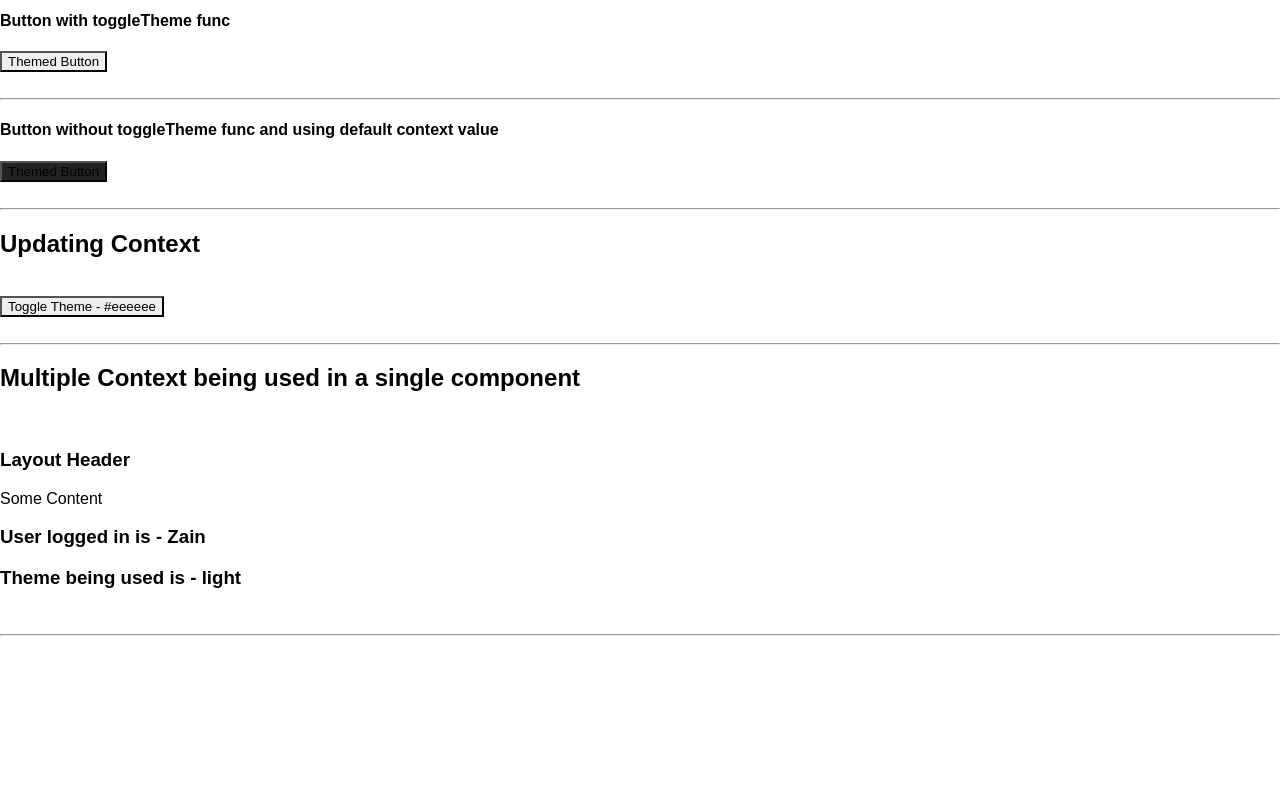
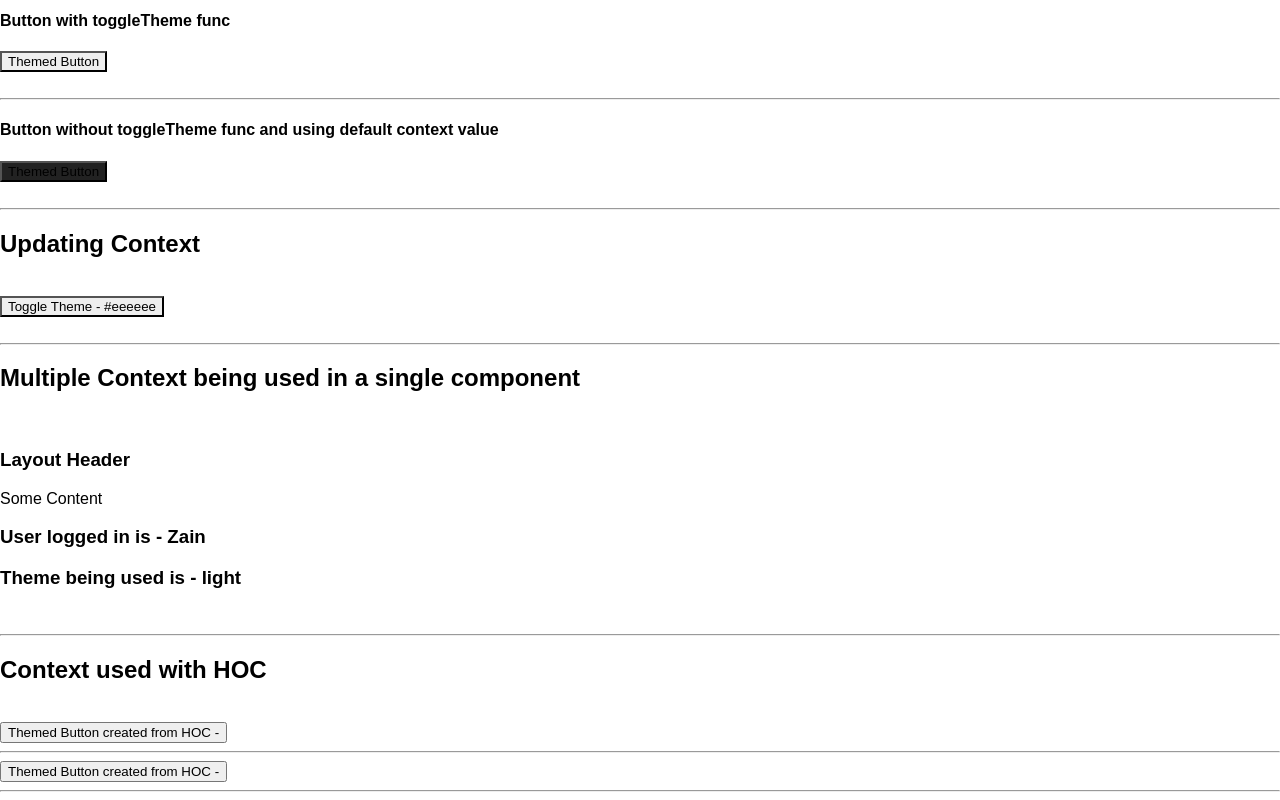
Before and after one commit to cosmycoder/Searchable-Product-Filter, a React (Create React App) app: page / in a window 1280 px wide. Shown: the part 414-1214 px from the top of the page. Before the commit the page ends 1058 px from the top, so only its background shows below. Built offline with nearby package versions, Linux system fonts and the light colour scheme.

Commit message:
Context - Context with HOC - ThemedButton component created from HOC - working

```diff
--- /dev/null
+++ b/src/context/context-with-hoc/ContextWHOCApp.js
@@ -0,0 +1,17 @@
+import React from 'react';
+import ThemedButton from './ThemedButton';
+
+class ContextWHOCApp extends React.Component {
+    render() {
+        return (
+            <React.Fragment>
+                <ThemedButton />
+                <br/>
+                <hr/>
+                <ThemedButton />
+            </React.Fragment>
+        )
+    }
+}
+
+export default ContextWHOCApp;
--- /dev/null
+++ b/src/context/context-with-hoc/ThemedButton.js
@@ -0,0 +1,13 @@
+import React from 'react';
+import { withTheme } from './WithThemeHOC';
+
+function Button(theme, ...rest) {
+    console.log('Themed Button ', theme);
+    return (
+        <button className={theme} {...rest}>Themed Button created from HOC - {}</button>
+    );
+}
+
+const ThemedButton = withTheme(Button);
+
+export default ThemedButton;
--- /dev/null
+++ b/src/context/context-with-hoc/WithThemeHOC.js
@@ -0,0 +1,19 @@
+import React from 'react';
+
+const ThemeContext = React.createContext('light');
+
+//This function takes a component
+export function withTheme(Component) {
+    //and returns another component
+    return function ThemedComponent(props) {
+        //and renders the wrapped component with the context theme
+        //We can pass through additional props as well
+        return (
+            <ThemeContext.Consumer>
+                { (theme) => (
+                    <Component {...props} theme={theme}/>
+                )}
+            </ThemeContext.Consumer>
+        );
+    }
+}
--- a/src/index.js
+++ b/src/index.js
@@ -20,6 +20,7 @@ import ThemedAppWithContext from './context/react-sample-using-context/ThemedApp
 import ThemedAppWDContext from './context/dynamic-context-ex/ThemedAppWDynamicContext';
 import UpdatingContextApp from './context/updating-context-ex/UpdatingContextApp';
 import MultipleContextParentApp from './context/multiple-contexts/MultipleContextParentApp';
+import ContextWHOCApp from './context/context-with-hoc/ContextWHOCApp';
 
 const PRODUCTS = [
     {category: 'Sporting Goods', price: '$49.99', stocked: true, name: 'Football'},
@@ -54,6 +55,11 @@ ReactDOM.render(
         <h2>Multiple Context being used in a single component</h2>
         <br/>
         <MultipleContextParentApp />
+        <br/>
+        <hr/>
+        <h2>Context used with HOC</h2>
+        <br/>
+        <ContextWHOCApp />
         <br/>
         <hr/>
 
```
